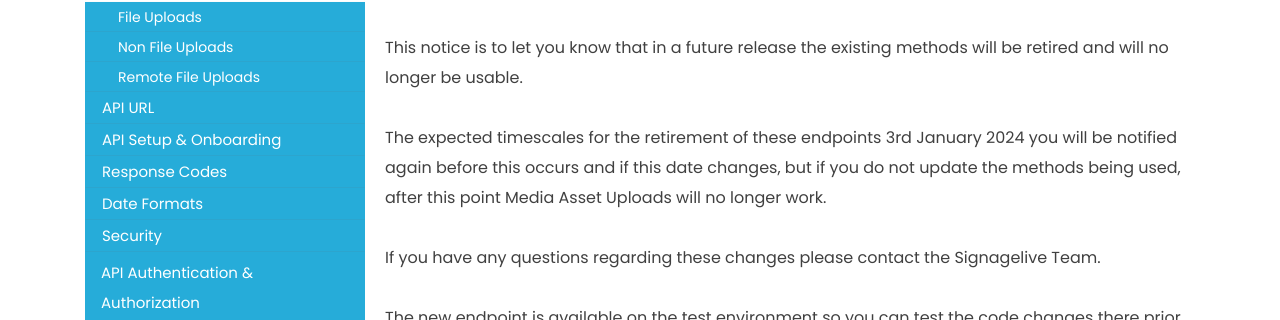
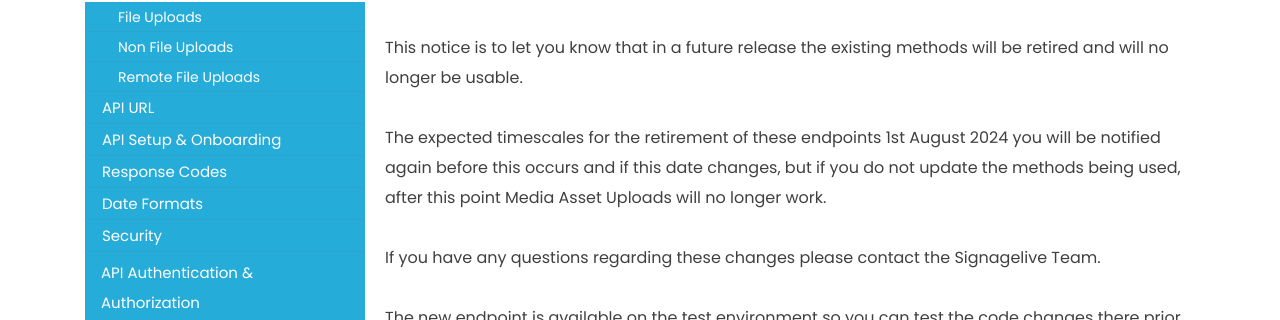
Before and after one commit to signagelive/signagelive.github.io, a Jekyll site: the page built from _docs/2019-01-15-api-network-api.md, in a window 1280 px wide and 900 px high, scrolled down 1188 px. Shown: the part 134-454 px from the top of the window. Built offline with Jekyll 4.4.1, drawn with Linux system fonts in a browser that asks for light colours.

Commit message:
Update retirement date for Asset Upload methods

```diff
--- a/_docs/2019-01-15-api-network-api.md
+++ b/_docs/2019-01-15-api-network-api.md
@@ -44,7 +44,7 @@ Currently the Network API also contains the previous methods, so that it is back
 
 This notice is to let you know that in a future release the existing methods will be retired and will no longer be usable.
 
-The expected timescales for the retirement of these endpoints 3rd January 2024 you will be notified again before this occurs and if this date changes, but if you do not update the methods being used, after this point Media Asset Uploads will no longer work.
+The expected timescales for the retirement of these endpoints 1st August 2024 you will be notified again before this occurs and if this date changes, but if you do not update the methods being used, after this point Media Asset Uploads will no longer work.
 
 If you have any questions regarding these changes please contact the Signagelive Team.
 
```
